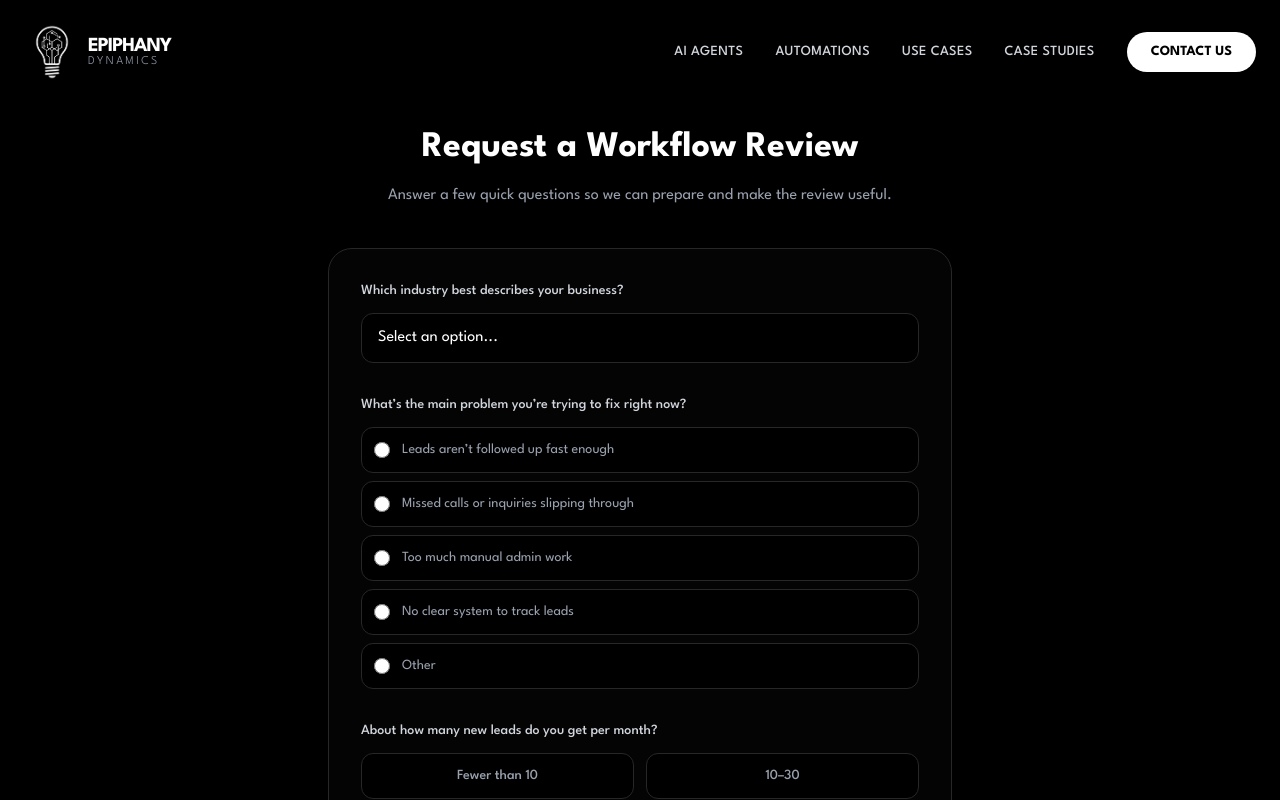
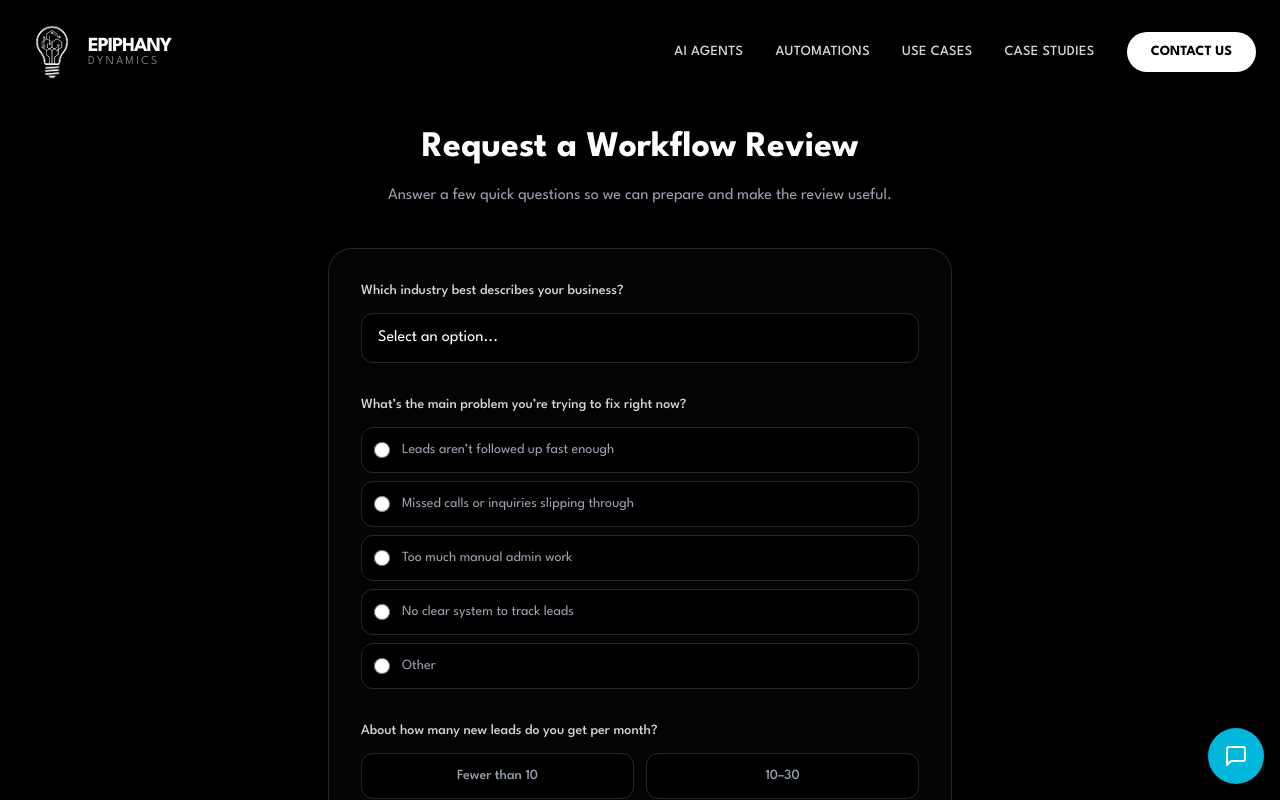
Before and after one commit to patrickg21212/Epiphany-Dynamics-V2, a React (Vite) app: page /workflow-review in a window 1280 px wide. Shown: the top 800 px of the page. Built offline with nearby package versions, Linux system fonts and the light colour scheme.

Commit message:
Chat by implemented.

```diff
--- a/App.tsx
+++ b/App.tsx
@@ -2,6 +2,7 @@ import React, { Suspense, lazy } from 'react';
 import { BrowserRouter as Router, Routes, Route } from 'react-router-dom';
 import Navbar from './components/Navbar';
 import Footer from './components/Footer';
+import Chatbot from './src/components/ui/Chatbot';
 
 // Lazy load pages for code splitting
 const Home = lazy(() => import('./pages/Home'));
@@ -30,6 +31,7 @@ const App: React.FC = () => {
           </Routes>
         </Suspense>
         <Footer />
+        <Chatbot />
       </div>
     </Router>
   );
--- /dev/null
+++ b/src/components/ui/Chatbot.tsx
@@ -0,0 +1,78 @@
+import React, { useState } from 'react';
+
+const Chatbot: React.FC = () => {
+    const [isOpen, setIsOpen] = useState(false);
+
+    return (
+        <>
+            {/* Floating Action Button (FAB) */}
+            {!isOpen && (
+                <button
+                    onClick={() => setIsOpen(true)}
+                    className="fixed bottom-4 right-4 z-50 p-4 bg-cyan-500 rounded-full shadow-lg hover:bg-cyan-600 transition-colors cursor-pointer group"
+                    aria-label="Open Chat"
+                >
+                    <svg
+                        xmlns="http://www.w3.org/2000/svg"
+                        width="24"
+                        height="24"
+                        viewBox="0 0 24 24"
+                        fill="none"
+                        stroke="currentColor"
+                        strokeWidth="2"
+                        strokeLinecap="round"
+                        strokeLinejoin="round"
+                        className="text-white group-hover:scale-110 transition-transform"
+                    >
+                        <path d="M21 15a2 2 0 0 1-2 2H7l-4 4V5a2 2 0 0 1 2-2h14a2 2 0 0 1 2 2z"></path>
+                    </svg>
+                </button>
+            )}
+
+            {/* Chat Window */}
+            {isOpen && (
+                <div className="fixed z-50 flex flex-col bg-white/80 backdrop-blur-md border border-white/20 shadow-2xl overflow-hidden
+          inset-0 w-full h-full rounded-none
+          sm:inset-auto sm:bottom-4 sm:right-4 sm:w-96 sm:h-[600px] sm:rounded-2xl"
+                >
+                    {/* Header */}
+                    <div className="flex justify-between items-center p-4 bg-white/50 border-b border-gray-200/50 backdrop-blur-sm">
+                        <h3 className="font-semibold text-gray-800">Epiphany AI</h3>
+                        <button
+                            onClick={() => setIsOpen(false)}
+                            className="p-1 hover:bg-gray-200/50 rounded-full transition-colors cursor-pointer"
+                            aria-label="Close Chat"
+                        >
+                            <svg
+                                xmlns="http://www.w3.org/2000/svg"
+                                width="20"
+                                height="20"
+                                viewBox="0 0 24 24"
+                                fill="none"
+                                stroke="currentColor"
+                                strokeWidth="2"
+                                strokeLinecap="round"
+                                strokeLinejoin="round"
+                                className="text-gray-600"
+                            >
+                                <line x1="18" y1="6" x2="6" y2="18"></line>
+                                <line x1="6" y1="6" x2="18" y2="18"></line>
+                            </svg>
+                        </button>
+                    </div>
+
+                    {/* Content */}
+                    <div className="flex-1 w-full h-full bg-white/40">
+                        <iframe
+                            src="https://epiphany-ai--patrick667.replit.app"
+                            className="w-full h-full border-none"
+                            title="Epiphany AI Chatbot"
+                        />
+                    </div>
+                </div>
+            )}
+        </>
+    );
+};
+
+export default Chatbot;
```
